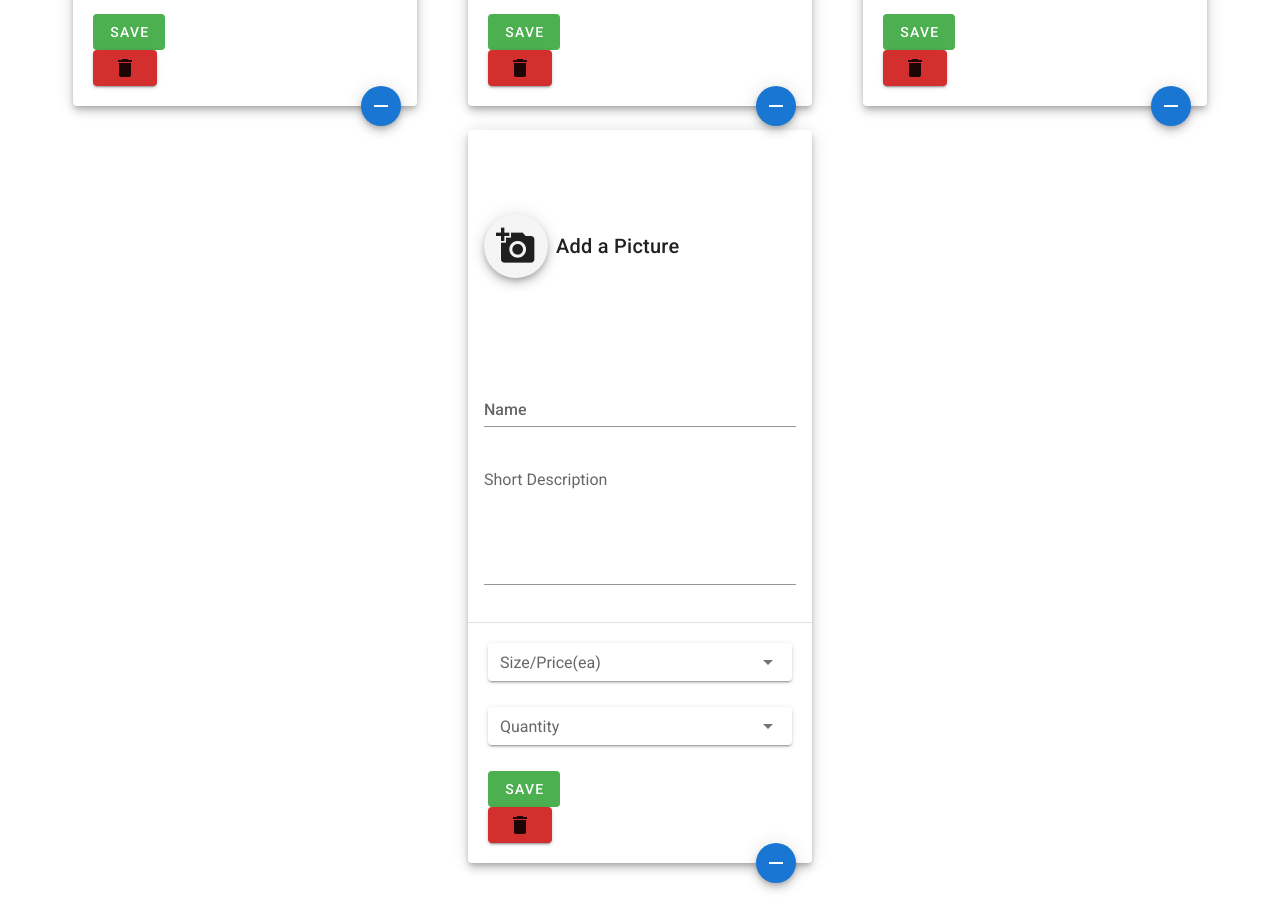
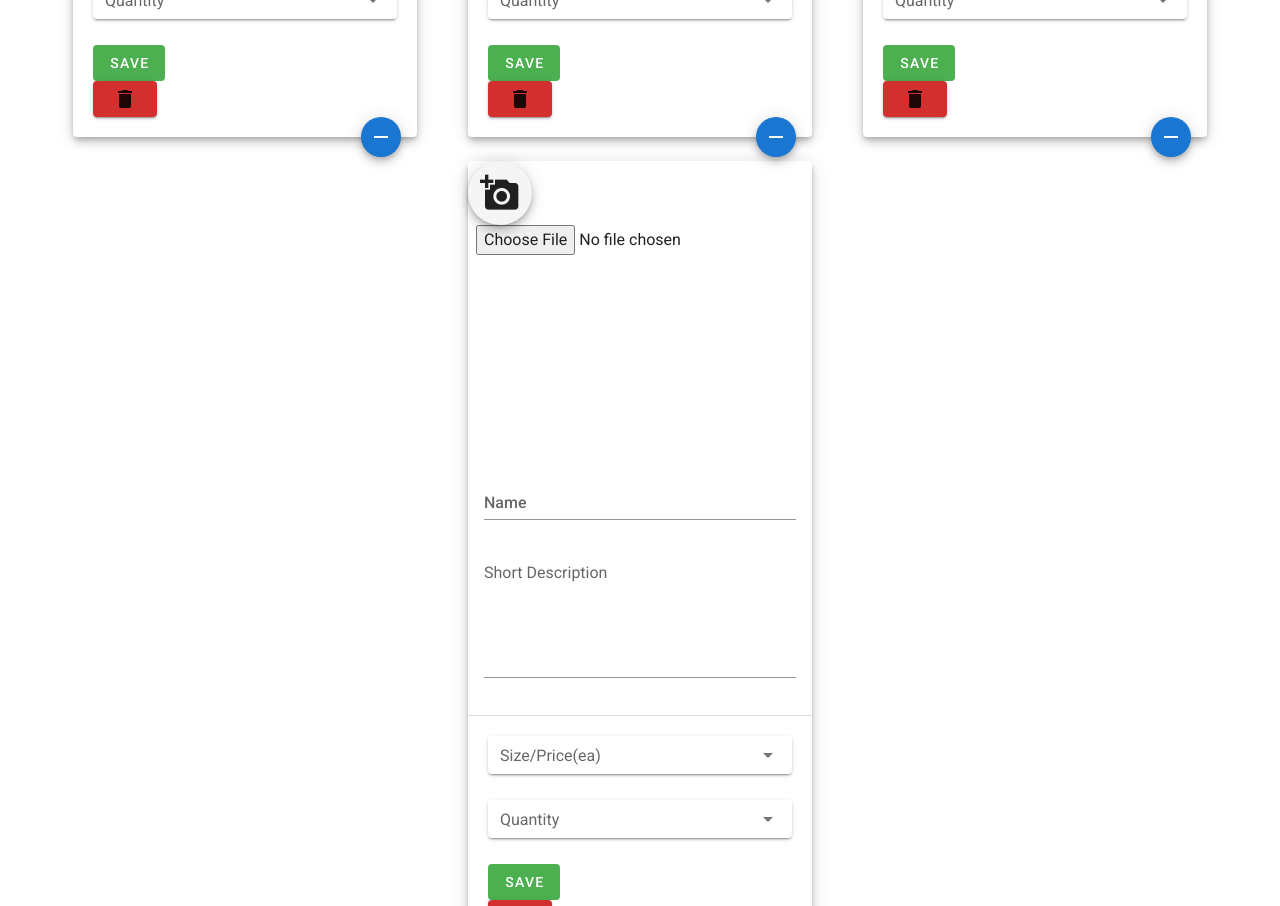
Before and after one commit to cpwalters75/FreshPlatez, a Vue app: page /admin in a window 1280 px wide. Shown: the part 2580-3486 px from the top of the page. Before the commit the page ends 3463 px from the top, so only its background shows below. Built offline with nearby package versions, Linux system fonts and the light colour scheme.

Commit message:
added image upload feature to admin

```diff
--- a/package.json
+++ b/package.json
@@ -13,6 +13,7 @@
     "cors": "^2.8.5",
     "express": "^4.17.1",
     "mailgun-js": "^0.22.0",
+    "multer": "^1.4.2",
     "vue": "^2.6.11",
     "vue-router": "^3.1.5",
     "vuetify": "^2.2.11",
--- a/src/components/AddMealCard.vue
+++ b/src/components/AddMealCard.vue
@@ -1,16 +1,20 @@
 <template>
   <v-card elevation="6" class="mx-auto" max-width="344">
-    <v-card-title>
-     <v-btn
-        large
-        center
-        fab
-        ><v-icon x-large>mdi-camera-plus</v-icon>
-    </v-btn>
-    <div class='pl-2'>Add a Picture</div>
+    <v-form enctype="multipart/form-data">
+      <div v-if="message" :class="`message ${error ? 'error' : 'success'}`">
+        <div class="message-body">{{ message }}</div>
+      </div>
+      <div class="field">
+        <v-btn large center fab @click="sendFile"
+          ><v-icon x-large>mdi-camera-plus</v-icon>
+        </v-btn>
+      </div>
+      <div class="pl-2 field">
+        <label for="file" class="label"></label>
+        <input type="file" ref="file" @change="selectFile" />
+      </div>
       <v-img :src="newMeal.imageSrc" height="200px"></v-img>
-
-   </v-card-title>
+    </v-form>
 
     <v-card-title>
       <v-text-field
@@ -93,6 +97,7 @@
 </template>
 
 <script>
+import axios from "axios";
 export default {
   name: "AddMealCard",
   props: ["newMeal"],
@@ -104,8 +109,45 @@ export default {
     name: "",
     shortDescription: "",
     nameRules: [v => !!v || "Name is required"],
-    shortDescriptionRules: [v => !!v || "Short Description is required"]
-  })
+    shortDescriptionRules: [v => !!v || "Short Description is required"],
+    file: "",
+    message: "",
+    error: false
+  }),
+
+  methods: {
+    selectFile() {
+      const file = this.$refs.file.files[0];
+      const allowedTypes = ["image/jpeg", "image/png", "image/gif"];
+      const MAX_SIZE = 2000000;
+      const tooLarge = file.size > MAX_SIZE
+
+      if (allowedTypes.includes(file.type) && !tooLarge) {
+        this.file = file;
+        this.error = false;
+        this.message = "";
+      } else {
+          this.error = true;
+          this.message = tooLarge ? "Too large. Max size is 2MB" :"Only images are allowed"
+      }
+    },
+
+    async sendFile(e) {
+      e.preventDefault();
+      const formData = new FormData();
+      formData.append("file", this.file);
+
+      try {
+        await axios.post("/api/upload", formData);
+        this.message = "File has been uploaded";
+        this.file = "";
+        this.error = false;
+      } catch (err) {
+        this.message = err.response.data.error;
+        this.error = true;
+      }
+    }
+  }
 };
 </script>
 
```
Also changed, not shown: index.js (+16 -0 lines), routes/api-routes.js (+26 -1 lines), 2 other files (tests, documents, lock files or other folders).
